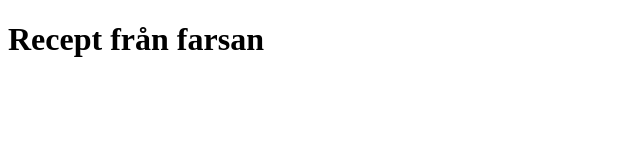
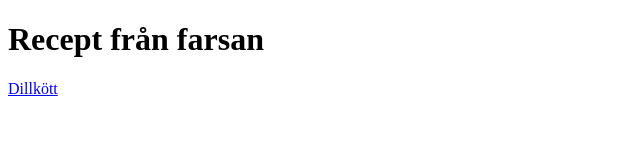
Before and after one commit to frejur/pappas-mat, a plain HTML site: page index.html in a window 1280 px wide. Shown: the full height of the page, 0-640 px from the left. Drawn offline with Linux system fonts and the light colour scheme.

Commit message:
Added link to Dillkoett

```diff
--- a/index.html
+++ b/index.html
@@ -6,6 +6,8 @@
     <title>Recept från farsan</title>
 </head>
 <body>
-<h1>Recept från farsan</h1>
+    <h1>Recept från farsan</h1>
+    <a href="recept/dill-koett.html">Dillkött</a>
+
 </body>
 </html>
```
